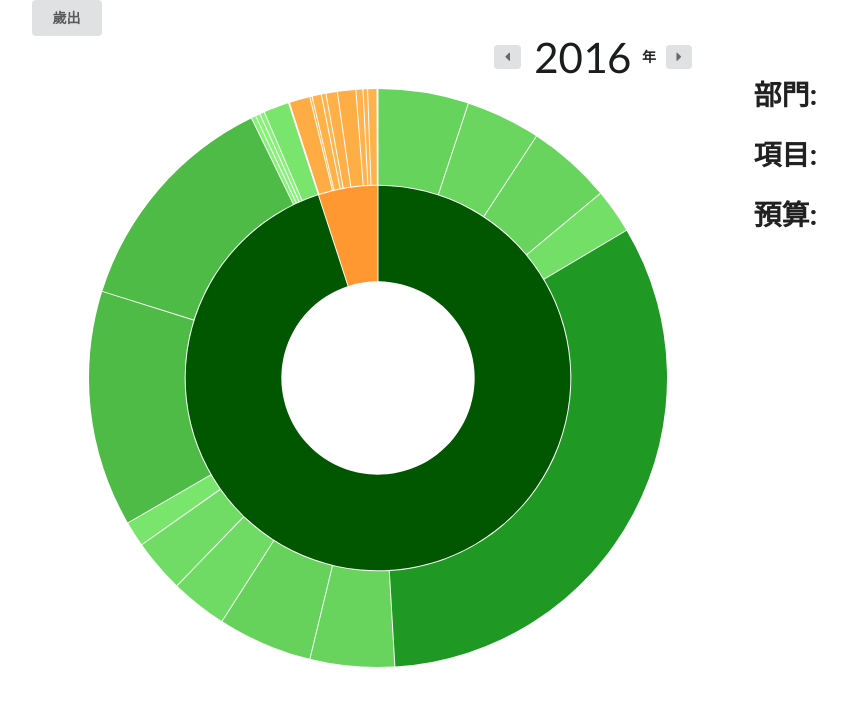
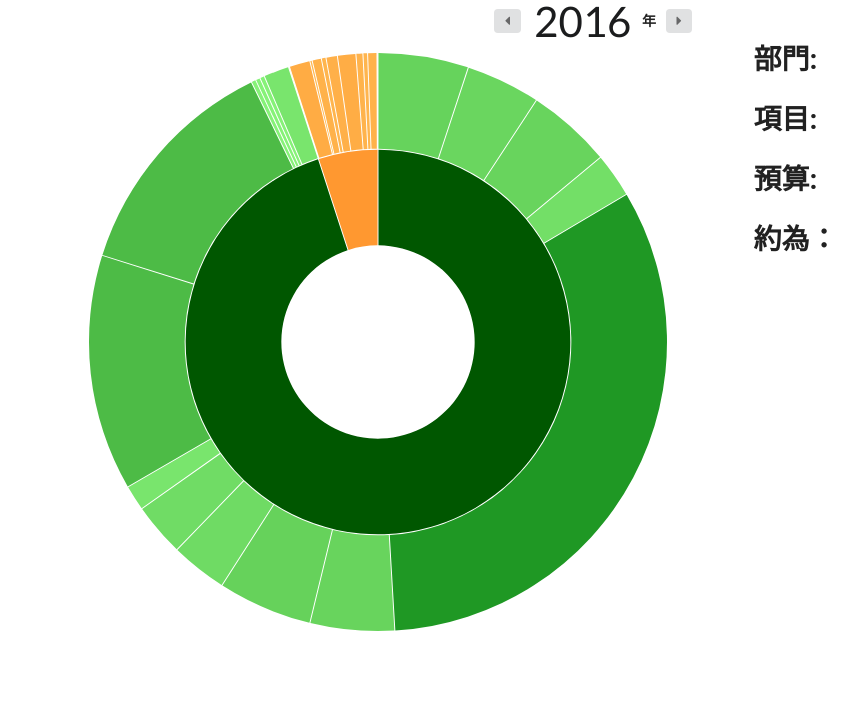
Before and after one commit to jd615645/nchusg_budget, a website: page gulp/index.pug in a window 1280 px wide. Shown: the whole page, without its empty margins (45-903 px from the left). Drawn offline with nearby package versions, Linux system fonts and the light colour scheme; files that its build step writes are made by us from their sources; files whose address does not match are found by name.

Commit message:
:cat2:livedemo ver

```diff
--- a/gulp/index.pug
+++ b/gulp/index.pug
@@ -7,7 +7,7 @@ html(lang='en')
     link(rel='stylesheet', href='./css/main.css')
   body
     .ui.container
-      .ui.button#budgetSW
+      //- .ui.button#budgetSW
         span
           | 歲出
         span
@@ -36,6 +36,7 @@ html(lang='en')
           h1#budget
             | 預算:
             span
+          h1 約為：
           h1#canBuy
     script(type='text/javascript', src='https://cdnjs.cloudflare.com/ajax/libs/jquery/3.1.0/jquery.min.js')
     script(src='https://cdnjs.cloudflare.com/ajax/libs/semantic-ui/2.2.2/semantic.min.js')
```
Also changed, not shown: index.html.
